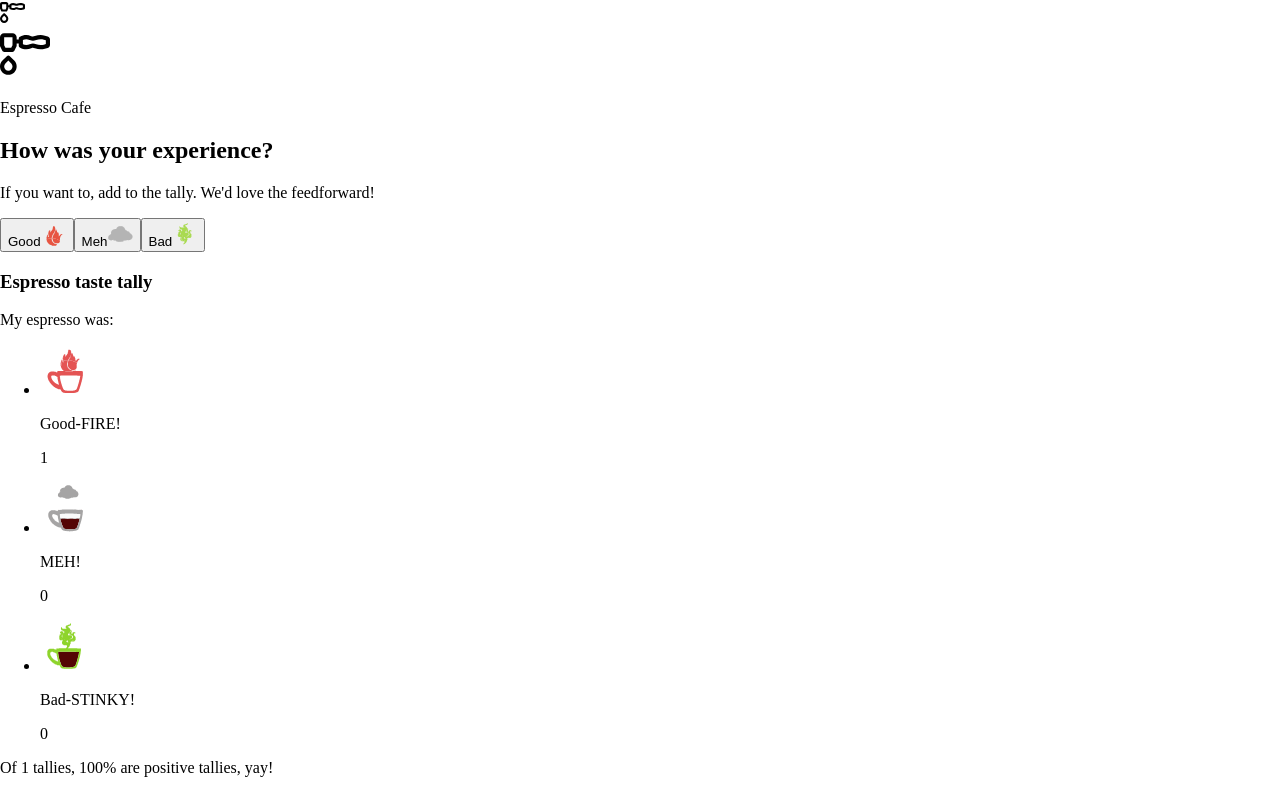
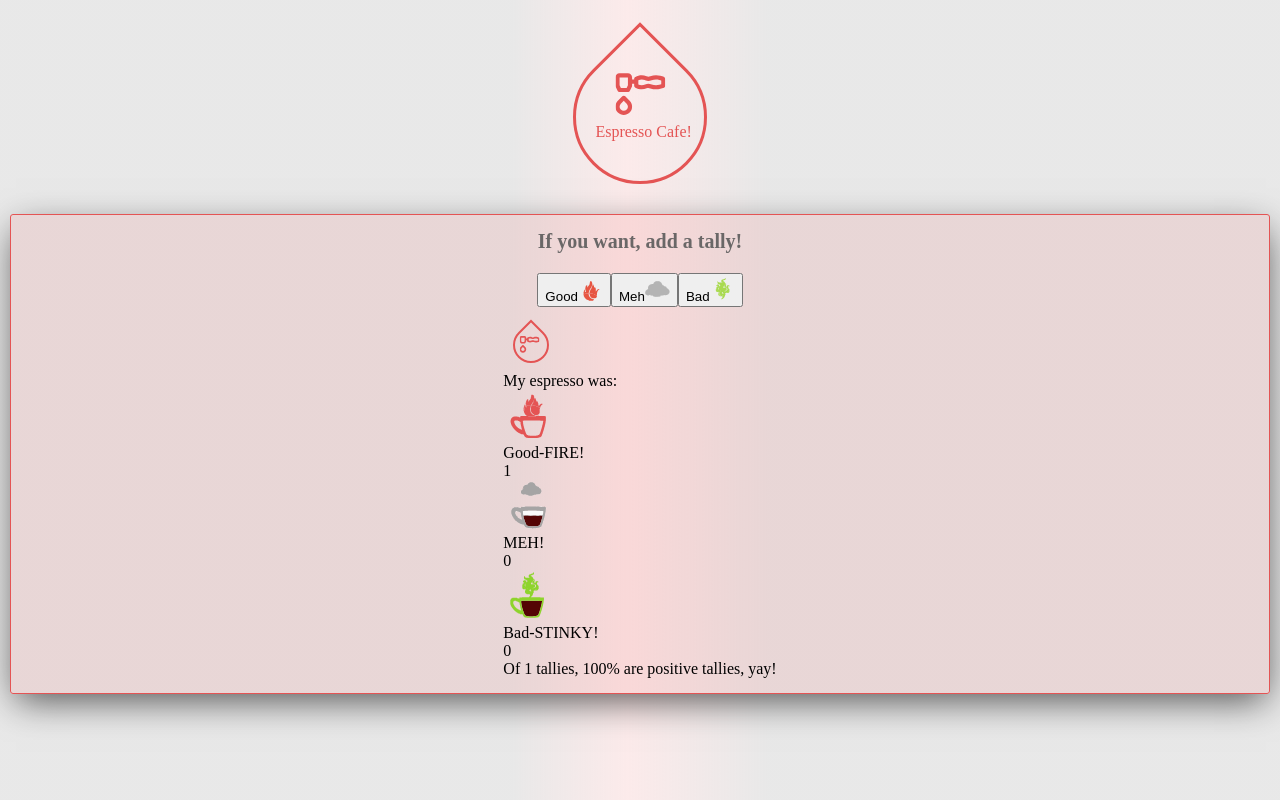
Before and after one commit to StefieCaff/goit-react-hw-02-feedback, a React (Create React App) app: page / in a window 1280 px wide. Both pictures are taken after a click on the button "Good". Built offline with nearby package versions, Linux system fonts and the light colour scheme.

Commit message:
Styled
Logo
Section

```diff
--- a/src/components/App.jsx
+++ b/src/components/App.jsx
@@ -7,6 +7,7 @@ import { Statistics } from './Statistics/Statistics.jsx';
 import { Notification } from './Notification/Notification.jsx';
 import { FeedbackOptions } from "./FeedbackOptions/FeedbackOptions.jsx";
 
+import { SectionWrapper } from '../components/Section/styled-section.js'
 
 export const App = () => {
   //set state
@@ -36,25 +37,22 @@ export const App = () => {
   };
 
 //event handlers
-  const handleGoodFeedback = e => {
+  const handleGoodFeedback = () => {
     setFeedback(prevFeedback => ({ ...prevFeedback, good: prevFeedback.good + 1}));
   }
 
-  const handleNeutralFeedback = e => {
+  const handleNeutralFeedback = () => {
     setFeedback(prevFeedback => ({ ...prevFeedback, neutral: prevFeedback.neutral + 1}));
   }
 
-  const handleBadFeedback = e => {
+  const handleBadFeedback = () => {
     setFeedback(prevFeedback => ({ ...prevFeedback, bad: prevFeedback.bad + 1}));
   }
 
     return (
       <>
-        <Logo/>
-        <LogoTitle/>
-
-        <Section title="How was your experience?">
-
+        <LogoTitle />
+        <Section title="If you want, add a tally!">
           <FeedbackOptions
             good={feedback.good}
             neutral={feedback.neutral}
@@ -68,14 +66,14 @@ export const App = () => {
               ? (
                 <Notification message = "Let the tally begin! Woot!"/>
               )
-              :(
+              : (
                 <Statistics
                   good={feedback.good}
                   neutral={feedback.neutral}
                   bad={feedback.bad}
                   total={countTotalFeedback()}
                   positivePercentage={countPositiveFeedbackPercentage()}
-               />
+                  />
               )
           }
         </Section>
--- a/src/components/FeedbackOptions/FeedbackOptions.jsx
+++ b/src/components/FeedbackOptions/FeedbackOptions.jsx
@@ -1,7 +1,5 @@
 import { PropTypes } from 'prop-types';
 import { SVG } from '../Logo/Icons'
-
-
 
 export const FeedbackOptions = (props) => {
     const {
--- a/src/components/Logo/Icons.jsx
+++ b/src/components/Logo/Icons.jsx
@@ -9,7 +9,7 @@ const {
 } = props
 
     return (
-        <svg width={width} height={height}>
+        <svg className="logo" width={width} height={height}>
             <use href={`${sprite}#${name}`}></use>
         </svg>
     )
--- a/src/components/Logo/Logo.jsx
+++ b/src/components/Logo/Logo.jsx
@@ -1,16 +1,19 @@
-//import PropTypes from 'prop-types';
+import { SectionWrapperLogo, TitleTeardrop, Teardrop } from './styled-logo.js'
 
 import { SVG } from '../Logo/Icons'
 
 const Logo = () => {
 
     return (
+            <Teardrop>
             <div>
                 <SVG
-            width = "25"
-            height = "25"
-            name = "logo" />
+                    width = "20"
+                    height = "20"
+                    name="logo"
+                />
             </div>
+            </Teardrop>
     );
 
 };
@@ -18,14 +21,18 @@ const Logo = () => {
 const LogoTitle = () => {
 
     return (
-        <div>
+        <SectionWrapperLogo>
+            <TitleTeardrop>
+            <div className="tear">
                 <SVG
                     width = "50"
                     height = "50"
-                name = "logo"
+                    name="logo"
                 />
-            <p>Espresso Cafe</p>
+                <p className="logo-title">Espresso Cafe!</p>
             </div>
+            </TitleTeardrop>
+        </SectionWrapperLogo>
     );
 };
 
--- a/src/components/Logo/styled-logo.js
+++ b/src/components/Logo/styled-logo.js
@@ -0,0 +1,63 @@
+import styled from 'styled-components';
+
+const SectionWrapperLogo = styled.div`
+    margin: 20px auto;
+    padding: 0 10px;
+    display: flex;
+    flex-direction: column;
+    align-items:center;
+`;
+
+const TitleTeardrop = styled.div`
+    align-items: center;
+    display: inline-block;
+    position: relative;
+    border: 3px solid #e45454;
+    border-radius: 0px 50% 50% 50%;
+    transform: rotate(45deg); /* Angle at the top */
+    height: 8rem;
+    width: 8rem;
+    margin: 30px 10px 0;
+
+    .tear {
+    transform: rotate(-45deg);
+    position: absolute;
+    padding: 15px 5px 5px 5px;
+    }
+
+    .logo{
+        position: relative;
+        padding-left: 20px;
+        fill: #e45454;
+    }
+    .logo-title{
+        position: relative;
+        padding-right: 10px;
+        color: #e45454;
+    }
+`;
+
+const Teardrop = styled.div`
+    align-items: center;
+    display: inline-block;
+    border: 2.5px solid #e45454;
+    border-radius: 0px 50% 50% 50%;
+    transform: rotate(45deg); /* Angle at the top */
+    height: 2rem;
+    width: 2rem;
+    margin: 20px 10px 5px 10px;
+
+    div {
+    padding: 6px;
+    transform: rotate(-45deg);
+    position: absolute;
+    top: 0;
+    }
+
+    .logo{
+      position: relative;
+      fill: #e45454;
+    }
+`;
+
+export { SectionWrapperLogo, TitleTeardrop, Teardrop }
--- a/src/components/Section/Section.jsx
+++ b/src/components/Section/Section.jsx
@@ -1,11 +1,11 @@
 import PropTypes from 'prop-types';
+import { SectionWrapper, SectionHeader } from './styled-section.js'
 
 export const Section = ({ title, children }) => (
-  <section>
-        <h2> {title}</h2>
-        <p>If you want to, add to the tally. We'd love the feedforward! </p>
+  <SectionWrapper>
+    <SectionHeader> {title}</SectionHeader>
     {children}
-  </section>
+  </SectionWrapper>
 );
 
 Section.propTypes = {
--- a/src/components/Section/styled-section.js
+++ b/src/components/Section/styled-section.js
@@ -0,0 +1,23 @@
+import styled from 'styled-components';
+
+const SectionWrapper = styled.div`
+    margin: 30px 10px;
+    padding: 15px 5px;
+    display: flex;
+    flex-direction: column;
+    align-items:center;
+    background: rgba(228, 84, 84, 0.12);
+    border: 1px solid rgba(228, 84, 84, 1);
+    border-radius: 3px;
+    box-shadow: 1px 11px 35px -5px rgba(0,0,0,0.66);
+    -webkit-box-shadow: 1px 11px 35px -5px rgba(0,0,0,0.66);
+    -moz-box-shadow: 1px 11px 35px -5px rgba(0,0,0,0.66);
+`;
+
+const SectionHeader = styled.h2`
+    font-size: 20px;
+    color: rgba(91, 91, 91, 0.9);
+    margin-bottom: 20px;
+`
+
+export { SectionWrapper, SectionHeader };
--- a/src/components/Statistics/Statistics.jsx
+++ b/src/components/Statistics/Statistics.jsx
@@ -1,6 +1,6 @@
 import { PropTypes } from 'prop-types';
 import { SVG } from '../Logo/Icons';
-
+import { Logo } from '../Logo/Logo.jsx';
 
 
 export const Statistics = ( props) => {
@@ -15,7 +15,7 @@ export const Statistics = ( props) => {
 
     return (
         <div>
-            <h3>Espresso taste tally</h3>
+            <Logo/>
             <p>My espresso was:
             </p>
             <ul>
--- a/src/index.css
+++ b/src/index.css
@@ -1,6 +1,7 @@
 @import-normalize; /* bring in normalize.css styles */
 
 body {
+  background: linear-gradient(90deg, rgba(180, 180, 180, 0.3) 40%, rgba(228, 84, 84, 0.12) 49%, rgba(180, 180, 180, 0.3) 60%);
   margin: 0;
   font-family: -apple-system, BlinkMacSystemFont, 'Cantarell', 'Segoe UI', 'Roboto', 'Oxygen',
     'Ubuntu', 'Fira Sans', 'Droid Sans', 'Helvetica Neue',
@@ -14,3 +15,26 @@ code {
   font-family: source-code-pro, Menlo, Monaco, Consolas, 'Courier New',
     monospace;
 }
+
+h1,
+h2,
+h3,
+h4,
+h5,
+h6,
+p {
+  margin: 0;
+}
+
+ul,
+ol {
+  margin: 0;
+  padding: 0;
+  list-style: none;
+}
+
+img {
+  display: block;
+  max-width: 100%;
+  height: auto;
+}
```
Lines whose indentation alone changed are shown as unchanged.
